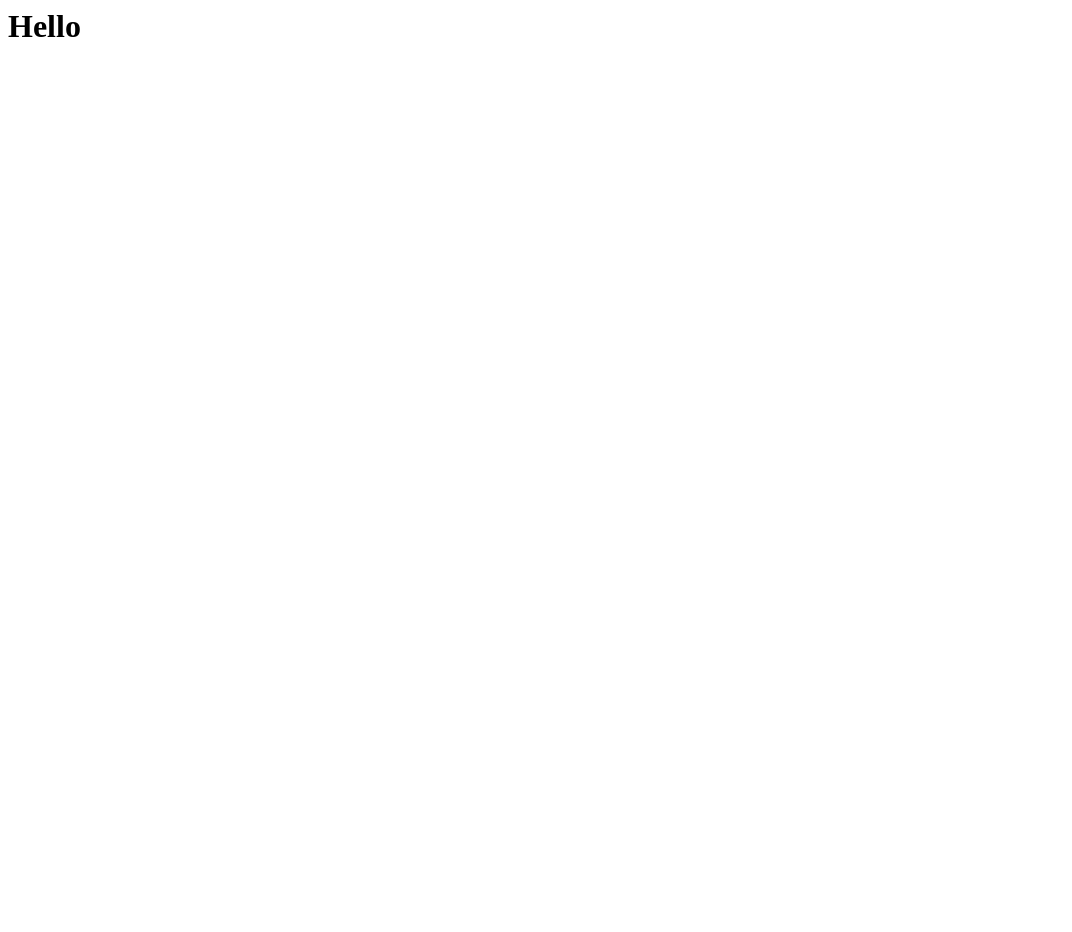
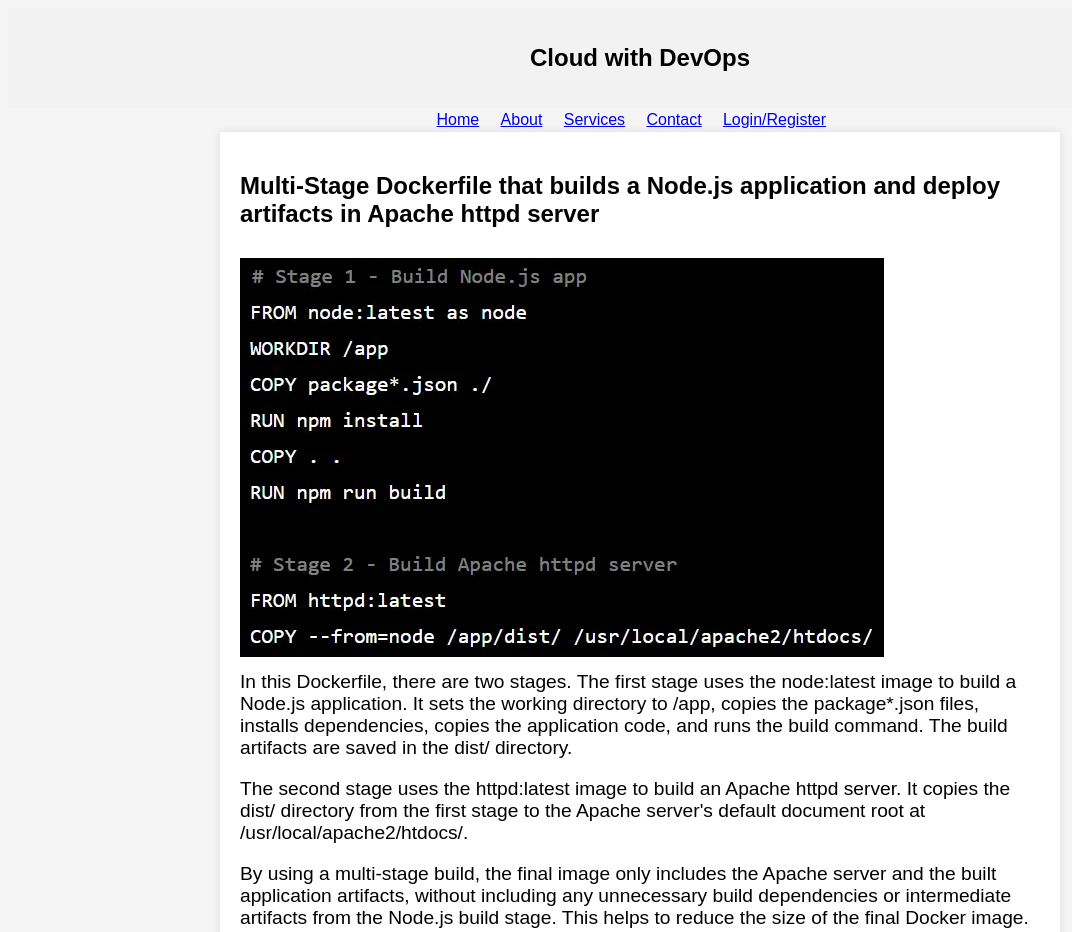
Before and after one commit to CloudwithDevOps/cloudanddevops.github.io, a plain HTML site: page index.html in a window 1280 px wide. Shown: the whole page, without its empty margins (0-1072 px from the left). Before the commit the page ends 800 px from the top, so only its background shows below. Drawn offline with Linux system fonts and the light colour scheme.

Commit message:
added new files

```diff
--- a/index.html
+++ b/index.html
@@ -1 +1,101 @@
-<h1> Hello </h1>
+<!DOCTYPE html>
+<html>
+  <head>
+    <title>Topic with Solution and Screenshots</title>
+    <style>
+      body {
+        font-family: Arial, sans-serif;
+        background-color: #f5f5f5;
+      }
+      .container {
+        max-width: 800px;
+        margin: 0 auto;
+        padding: 20px;
+        background-color: #fff;
+        box-shadow: 0 0 10px rgba(0, 0, 0, 0.1);
+      }
+      h1 {
+        text-align: center;
+        margin-top: 0;
+      }
+      h2 {
+        font-size: 1.5em;
+        margin-top: 20px;
+      }
+      p {
+        margin-top: 10px;
+        font-size: 1.2em;
+      }
+      img {
+        max-width: 100%;
+        margin-top: 10px;
+      }
+      .logo {
+        width: 100px; /* Adjust as needed */
+        height: 100px; /* Adjust as needed */
+        position: absolute;
+        top: 10px; /* Adjust as needed */
+        left: 10px; /* Adjust as needed */
+      }
+      .header {
+        position: relative;
+        height: 100px; /* Adjust as needed */
+        background-color: #f2f2f2;
+        text-align: center;
+        display: flex;
+        align-items: center;
+        justify-content: center;
+      }
+
+      h1 {
+        margin: 0;
+        padding: 0;
+        font-size: 24px; /* Adjust as needed */
+      }
+      .highlight {
+        background-color: yellow;
+      }
+    </style>
+  </head>
+  <body>
+    <div class="header">
+        <!--<img src="logo.png" alt="Logo" class="logo">-->
+        <h1>Cloud with DevOps</h1>
+    </div>
+    <div>
+        <table align="center">
+            <tr>
+              <td><a href="index.html">Home</a></td>
+              <td>&nbsp;&nbsp;&nbsp;</td>
+              <td><a href="About/about.html">About</a></td>
+              <td>&nbsp;&nbsp;&nbsp;</td>
+              <td><a href="Services/services.html">Services</a></td>
+              <td>&nbsp;&nbsp;&nbsp;</td>
+              <td><a href="Contact/contact.html">Contact</a></td>
+              <td>&nbsp;&nbsp;&nbsp;</td>
+              <td><a href="Login-Register/user.html">Login/Register</a></td>
+              <td>&nbsp;&nbsp;&nbsp;</td>
+              <!-- <td><a href="#blog">Search</a></td> -->
+            </tr>
+          </table>
+    </div>
+    <div class="container">
+
+
+      <h2>Multi-Stage Dockerfile that builds a Node.js application and deploy artifacts in Apache httpd server</h2>
+      <img src="example.webp" alt="Screenshot 1" />
+      <p>
+        In this Dockerfile, there are two stages. The first stage uses the node:latest image to build a Node.js application.
+        It sets the working directory to /app, copies the package*.json files, installs dependencies,
+        copies the application code, and runs the build command. The build artifacts are saved in the dist/ directory.
+      </p>
+      <p>
+        The second stage uses the httpd:latest image to build an Apache httpd server. It copies the dist/ directory from the first stage to the Apache server's default document root at /usr/local/apache2/htdocs/.
+      </p>
+      <p>
+        By using a multi-stage build, the final image only includes the Apache server and the built application artifacts, without including any unnecessary build dependencies or intermediate artifacts from the Node.js build stage. This helps to reduce the size of the final Docker image.
+      </p>
+    </div>
+    <script src="main.js"></script>
+  </body>
+</html>
--- /dev/null
+++ b/main.js
@@ -0,0 +1,13 @@
+const content = document.querySelector('.content');
+
+content.addEventListener('mouseup', highlightText);
+
+function highlightText() {
+  const selection = window.getSelection().toString();
+  if (selection) {
+    const range = window.getSelection().getRangeAt(0);
+    const newNode = document.createElement('span');
+    newNode.classList.add('highlight');
+    range.surroundContents(newNode);
+  }
+}
```
Also changed, not shown: LICENSE.txt (deleted), example.webp (added), styles.css (added), 3 other files.
